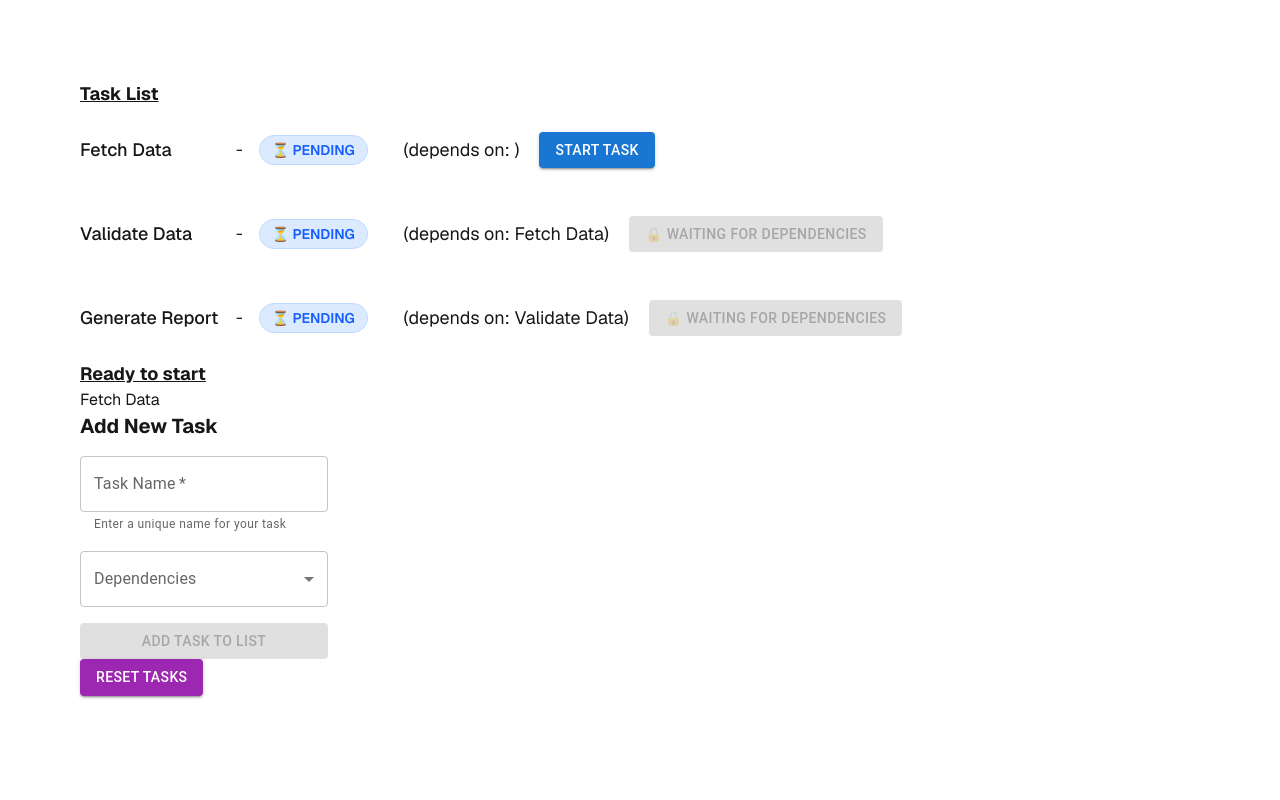
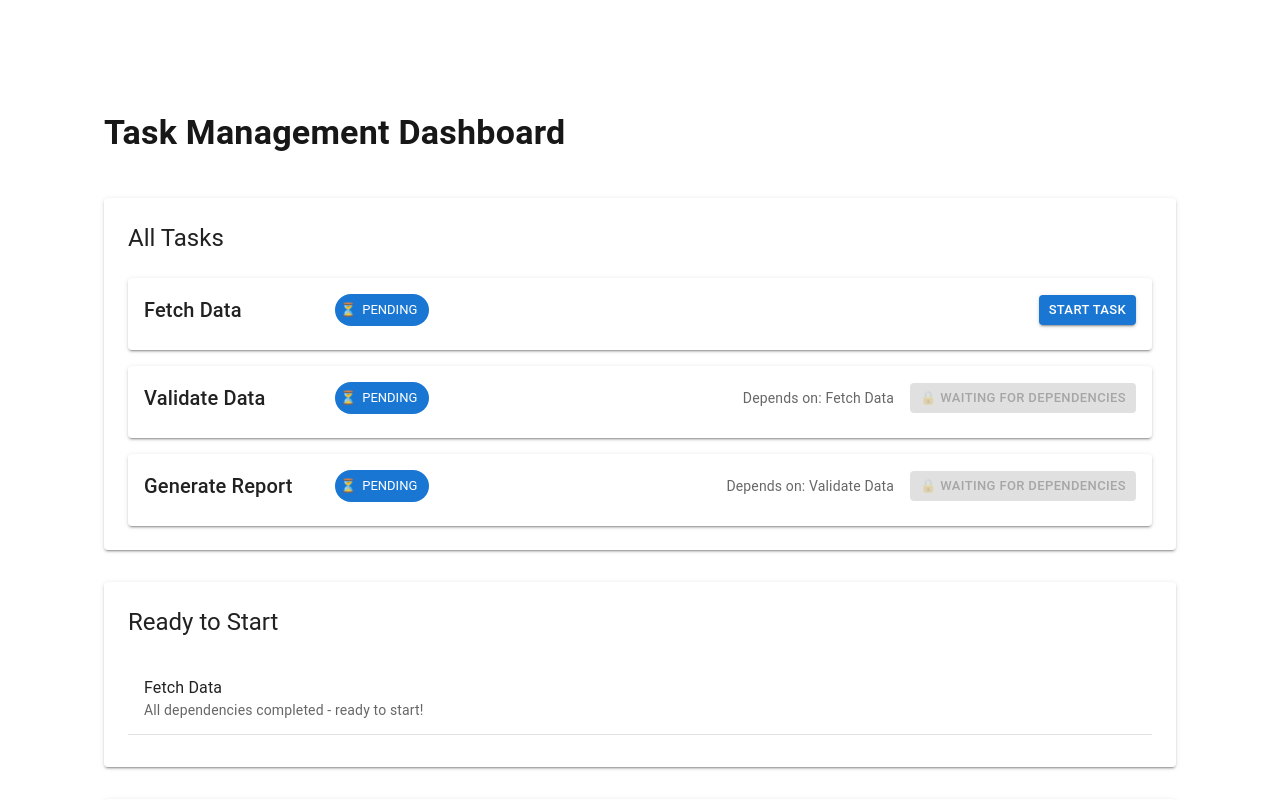
Before and after one commit to ammojest/lumin, a Next.js app: page / in a window 1280 px wide. Shown: the top 800 px of the page. Built offline with nearby package versions, Linux system fonts and the light colour scheme.

Commit message:
migrate to matrial ui

```diff
--- a/src/app/components/Task.tsx
+++ b/src/app/components/Task.tsx
@@ -1,7 +1,15 @@
 "use client";
 
-import { Button } from '@mui/material';
-import React from 'react'
+import {
+  Button,
+  Card,
+  CardContent,
+  Typography,
+  Chip,
+  Box,
+  Divider,
+} from "@mui/material";
+import React from "react";
 
 type TaskStatus = "PENDING" | "IN_PROGRESS" | "COMPLETED";
 
@@ -19,7 +27,13 @@ type TasksProps = {
   onStatusUpdate: (taskName: string) => void;
 };
 
-export const Task = ({ name, status, dependencies, allTasks, onStatusUpdate }: TasksProps) => {
+export const Task = ({
+  name,
+  status,
+  dependencies,
+  allTasks,
+  onStatusUpdate,
+}: TasksProps) => {
   const handleStatusUpdate = () => {
     if (areAllDependenciesCompleted()) {
       onStatusUpdate(name);
@@ -27,8 +41,8 @@ export const Task = ({ name, status, dependencies, allTasks, onStatusUpdate }: T
   };
 
   const areAllDependenciesCompleted = () => {
-    return dependencies.every(depName => {
-      const depTask = allTasks.find(task => task.name === depName);
+    return dependencies.every((depName) => {
+      const depTask = allTasks.find((task) => task.name === depName);
       return depTask?.status === "COMPLETED";
     });
   };
@@ -45,14 +59,13 @@ export const Task = ({ name, status, dependencies, allTasks, onStatusUpdate }: T
     COMPLETED: {
       icon: "✅",
       color: "success" as const,
-    }
+    },
   } as const;
 
   const getButtonText = () => {
     if (!areAllDependenciesCompleted() && status === "PENDING") {
       return "🔒 Waiting for dependencies";
     }
-    const config = STATUS_CONFIG[status];
     switch (status) {
       case "PENDING":
         return `Start Task`;
@@ -65,37 +78,52 @@ export const Task = ({ name, status, dependencies, allTasks, onStatusUpdate }: T
     }
   };
 
-  const getStatusColor = () => {
-    switch (status) {
-      case "PENDING":
-        return "text-blue-600 bg-blue-100 border-blue-200";
-      case "IN_PROGRESS":
-        return "text-amber-600 bg-amber-100 border-amber-200";
-      case "COMPLETED":
-        return "text-green-600 bg-green-100 border-green-200";
-      default:
-        return "text-gray-600 bg-gray-100 border-gray-200";
-    }
-  };
+  return (
+    <Card sx={{ mb: 2, boxShadow: 2 }}>
+      <CardContent>
+        <Box
+          display="flex"
+          alignItems="center"
+          justifyContent="space-between"
+          gap={2}
+        >
+          <Box display="flex" alignItems="center" gap={2}>
+            <Typography
+              variant="h6"
+              component="h3"
+              sx={{ fontWeight: 500, minWidth: 175 }}
+            >
+              {name}
+            </Typography>
+            <Chip
+              icon={<span>{STATUS_CONFIG[status].icon}</span>}
+              label={status}
+              color={STATUS_CONFIG[status].color}
+              variant="filled"
+            />
+          </Box>
 
-  return (
-    <div className='flex gap-4 items-center my-2 w-full'>
-      <p className='text-lg font-medium w-35'>{name}</p>
-      <p>-</p>
-      <span className={`px-3 py-1 rounded-full text-sm font-semibold border ${getStatusColor()}`}>
-        {STATUS_CONFIG[status].icon} {status}
-      </span>
-      <div className='flex flex-end items-center'>
-        <p className='text-lg p-5'>(depends on: {dependencies.join(", ")})</p>
+          <Box display="flex" alignItems="center" gap={2}>
+            {dependencies.length > 0 && (
+              <Typography variant="body2" color="text.secondary">
+                Depends on: {dependencies.join(", ")}
+              </Typography>
+            )}
+
             <Button
               variant="contained"
               color={STATUS_CONFIG[status].color}
               onClick={handleStatusUpdate}
-        disabled={status === "COMPLETED" || !areAllDependenciesCompleted()}
+              disabled={
+                status === "COMPLETED" || !areAllDependenciesCompleted()
+              }
+              size="small"
             >
               {getButtonText()}
             </Button>
-        </div>
-    </div>
-  )
-}
+          </Box>
+        </Box>
+      </CardContent>
+    </Card>
+  );
+};
--- a/src/app/components/TaskList.tsx
+++ b/src/app/components/TaskList.tsx
@@ -1,11 +1,22 @@
 "use client";
 
-import React, { useState, useEffect } from 'react'
-import { Task } from './Task'
-import { initialTasks } from '../data /mocks/mockTasks';
+import React, { useState, useEffect } from "react";
+import { Task } from "./Task";
+import { initialTasks } from "../data /mocks/mockTasks";
 
-import { Button } from '@mui/material';
-import { Form } from './Form';
+import {
+  Button,
+  Container,
+  Typography,
+  Box,
+  List,
+  ListItem,
+  ListItemText,
+  Paper,
+  Divider,
+  Stack,
+} from "@mui/material";
+import { Form } from "./Form";
 
 export type TaskType = {
   name: string;
@@ -13,26 +24,28 @@ export type TaskType = {
   dependencies: string[];
 };
 
-const STORAGE_KEY = 'lumin-tasks';
+const STORAGE_KEY = "lumin-tasks";
 
 export const TaskList = () => {
-  // Always initialize with initialTasks to prevent hydration mismatch
-  const [tasks, setTasks] = useState<TaskType[]>(initialTasks as TaskType[]);
+  const [tasks, setTasks] = useState<TaskType[]>([]);
   const [isHydrated, setIsHydrated] = useState(false);
 
-  // Load from localStorage after hydration to prevent mismatch
   useEffect(() => {
     setIsHydrated(true);
     try {
       const savedTasks = localStorage.getItem(STORAGE_KEY);
       if (savedTasks) {
         setTasks(JSON.parse(savedTasks));
+      } else {
+        // Only set initial tasks if no saved tasks exist
+        setTasks(initialTasks as TaskType[]);
       }
     } catch (error) {
-      console.error('Error loading tasks from localStorage:', error);
+      console.error("Error loading tasks from localStorage:", error);
+      // Fallback to initial tasks on error
+      setTasks(initialTasks as TaskType[]);
     }
 
-    // Listen for storage changes to sync with Form component
     const handleStorageChange = () => {
       try {
         const savedTasks = localStorage.getItem(STORAGE_KEY);
@@ -40,24 +53,22 @@ export const TaskList = () => {
           setTasks(JSON.parse(savedTasks));
         }
       } catch (error) {
-        console.error('Error syncing tasks from localStorage:', error);
+        console.error("Error syncing tasks from localStorage:", error);
       }
     };
 
-    // Listen for custom event when Form updates localStorage
-    window.addEventListener('taskListUpdated', handleStorageChange);
+    window.addEventListener("taskListUpdated", handleStorageChange);
 
     return () => {
-      window.removeEventListener('taskListUpdated', handleStorageChange);
+      window.removeEventListener("taskListUpdated", handleStorageChange);
     };
   }, []);
 
-  // Save tasks to localStorage only when status updates occur (not on initial load)
   const saveTasksToStorage = (updatedTasks: TaskType[]) => {
     try {
       localStorage.setItem(STORAGE_KEY, JSON.stringify(updatedTasks));
     } catch (error) {
-      console.error('Error saving tasks to localStorage:', error);
+      console.error("Error saving tasks to localStorage:", error);
     }
   };
 
@@ -74,7 +85,6 @@ export const TaskList = () => {
         return task;
       });
 
-      // Save to localStorage after status update
       saveTasksToStorage(updatedTasks as TaskType[]);
       return updatedTasks as TaskType[];
     });
@@ -85,44 +95,133 @@ export const TaskList = () => {
     try {
       localStorage.removeItem(STORAGE_KEY);
     } catch (error) {
-      console.error('Error clearing localStorage:', error);
+      console.error("Error clearing localStorage:", error);
     }
   };
 
+  // Show loading state during hydration to prevent mismatch
+  if (!isHydrated) {
     return (
-    <>
-    <div className='flex justify-between items-center'>
-      <h2 className='text-lg font-bold underline'>Task List</h2>
-    </div>
+      <Container maxWidth="lg" sx={{ py: 4 }}>
+        <Stack spacing={4}>
+          <Box>
+            <Typography
+              variant="h4"
+              component="h1"
+              gutterBottom
+              sx={{ fontWeight: 600 }}
+            >
+              Task Management Dashboard
+            </Typography>
+          </Box>
+          <Paper elevation={2} sx={{ p: 3 }}>
+            <Typography variant="h5" component="h2" gutterBottom sx={{ mb: 3 }}>
+              Loading tasks...
+            </Typography>
+          </Paper>
+        </Stack>
+      </Container>
+    );
+  }
+
+  return (
+    <Container maxWidth="lg" sx={{ py: 4 }}>
+      <Stack spacing={4}>
+        {/* Header */}
+        <Box>
+          <Typography
+            variant="h4"
+            component="h1"
+            gutterBottom
+            sx={{ fontWeight: 600 }}
+          >
+            Task Management Dashboard
+          </Typography>
+        </Box>
+
+        {/* Task List Section */}
+        <Paper elevation={2} sx={{ p: 3 }}>
+          <Typography variant="h5" component="h2" gutterBottom sx={{ mb: 3 }}>
+            All Tasks
+          </Typography>
+          <Stack spacing={2}>
             {tasks.map((task: TaskType) => (
               <Task
                 key={task.name}
                 {...task}
                 status={task.status as "PENDING" | "IN_PROGRESS" | "COMPLETED"}
                 allTasks={tasks as TaskType[]}
-          onStatusUpdate={handleStatusUpdate as (taskName: string) => void}
+                onStatusUpdate={
+                  handleStatusUpdate as (taskName: string) => void
+                }
               />
             ))}
+          </Stack>
+        </Paper>
 
-    <h2 className='text-lg font-bold underline'>Ready to start</h2>
-    <ul>
+        {/* Ready to Start Section */}
+        <Paper elevation={2} sx={{ p: 3 }}>
+          <Typography variant="h5" component="h2" gutterBottom sx={{ mb: 2 }}>
+            Ready to Start
+          </Typography>
+          <List>
             {tasks
               .filter((task: TaskType) => {
-            // Only show tasks that are PENDING and have all dependencies completed
                 if (task.status !== "PENDING") return false;
-
                 return task.dependencies.every((depName: string) => {
-                const depTask: TaskType | undefined = tasks.find((t: TaskType) => t.name === depName);
+                  const depTask: TaskType | undefined = tasks.find(
+                    (t: TaskType) => t.name === depName
+                  );
                   return depTask?.status === "COMPLETED";
                 });
               })
               .map((task: TaskType) => (
-            <li key={task.name}>{task.name}</li>
+                <ListItem key={task.name} divider>
+                  <ListItemText
+                    primary={task.name}
+                    secondary="All dependencies completed - ready to start!"
+                  />
+                </ListItem>
               ))}
-    </ul>
+            {tasks.filter((task: TaskType) => {
+              if (task.status !== "PENDING") return false;
+              return task.dependencies.every((depName: string) => {
+                const depTask: TaskType | undefined = tasks.find(
+                  (t: TaskType) => t.name === depName
+                );
+                return depTask?.status === "COMPLETED";
+              });
+            }).length === 0 && (
+              <ListItem>
+                <ListItemText
+                  primary="No tasks ready to start"
+                  secondary="Complete dependencies to unlock more tasks"
+                />
+              </ListItem>
+            )}
+          </List>
+        </Paper>
+
+        {/* Add New Task Section */}
+        <Paper elevation={2} sx={{ p: 3 }}>
+          <Typography variant="h5" component="h2" gutterBottom sx={{ mb: 3 }}>
+            Add New Task
+          </Typography>
           <Form />
-    <Button className='mt-4' variant="contained" color="secondary" onClick={resetTasks}>Reset Tasks</Button>
+        </Paper>
 
-    </>
-  )
-}
+        {/* Actions */}
+        <Box display="flex" justifyContent="center">
+          <Button
+            variant="contained"
+            color="error"
+            onClick={resetTasks}
+            size="large"
+          >
+            Reset All Tasks
+          </Button>
+        </Box>
+      </Stack>
+    </Container>
+  );
+};
```
Lines whose indentation alone changed are shown as unchanged.
